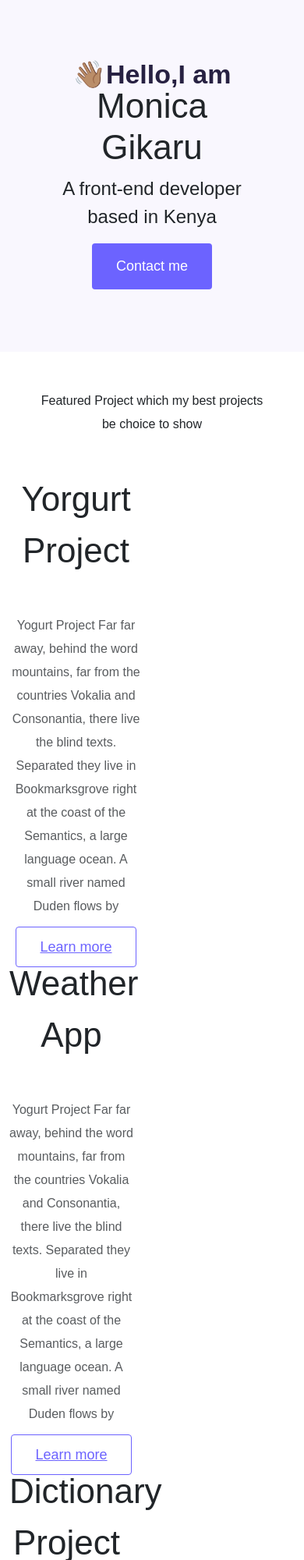
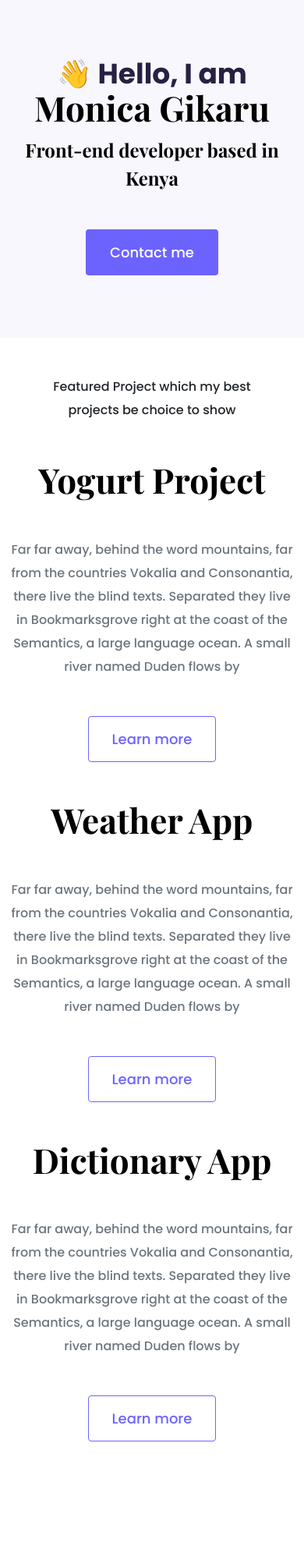
Before and after one commit to Monica-G30/portfoli-project, a plain HTML site: page index.html in a window 390 px wide. Shown: the top 2000 px of the page at 78% size. After the commit the page ends 1848 px from the top, so only its background shows below. Drawn offline with nearby package versions, Linux system fonts and the light colour scheme.

Commit message:
added two images and updated the about.html page

```diff
--- a/index.html
+++ b/index.html
@@ -2,31 +2,38 @@
 <html lang="en">
   <head>
     <meta charset="UTF-8" />
+    <meta http-equiv="X-UA-Compatible" content="IE=edge" />
     <meta name="viewport" content="width=device-width, initial-scale=1.0" />
+    <title>SheCodes Portfolio</title>
+
     <link
-      href="https://cdn.jsdelivr.net/npm/bootstrap@5.3.3/dist/css/bootstrap.min.css"
+      href="https://cdn.jsdelivr.net/npm/bootstrap@5.0.0-beta2/dist/css/bootstrap.min.css"
       rel="stylesheet"
-      integrity="sha384-QWTKZyjpPEjISv5WaRU9OFeRpok6YctnYmDr5pNlyT2bRjXh0JMhjY6hW+ALEwIH"
+      integrity="sha384-BmbxuPwQa2lc/FVzBcNJ7UAyJxM6wuqIj61tLrc4wSX0szH/Ev+nYRRuWlolflfl"
       crossorigin="anonymous"
     />
+    <link rel="preconnect" href="https://fonts.gstatic.com" />
+    <link
+      href="https://fonts.googleapis.com/css2?family=Playfair+Display:wght@700&family=Poppins:wght@500;700&display=swap"
+      rel="stylesheet"
+    />
     <link rel="stylesheet" href="styles/portfolio.css" />
+
     <script
-      src="https://cdn.jsdelivr.net/npm/bootstrap@5.3.3/dist/js/bootstrap.bundle.min.js"
-      integrity="sha384-YvpcrYf0tY3lHB60NNkmXc5s9fDVZLESaAA55NDzOxhy9GkcIdslK1eN7N6jIeHz"
+      src="https://cdn.jsdelivr.net/npm/bootstrap@5.0.0-beta2/dist/js/bootstrap.bundle.min.js"
+      integrity="sha384-b5kHyXgcpbZJO/tY9Ul7kGkf1S0CWuKcCD38l8YkeH8z8QjE0GmW1gYU5S9FOnJ0"
       crossorigin="anonymous"
     ></script>
     <script
-      src="https://kit.fontawesome.com/9dcaa0e478.js"
+      src="https://kit.fontawesome.com/ddc3ee268a.js"
       crossorigin="anonymous"
     ></script>
-
-    <title>Document</title>
   </head>
   <body>
     <div class="hero">
-      <p>👋🏽Hello,I am</p>
+      <p>👋 Hello, I am</p>
       <h1>Monica Gikaru</h1>
-      <h2 class="mb-3">A front-end developer based in Kenya</h2>
+      <h2 class="mb-5">Front-end developer based in Kenya</h2>
       <div>
         <a href="#" class="btn btn-branding">Contact me</a>
       </div>
@@ -34,57 +41,56 @@
     <p class="text-center m-5">
       Featured Project which my best projects be choice to show
     </p>
-    </div>
     <div class="container">
       <div class="row mb-5">
         <div class="col d-none d-lg-block">
-        <img src="images/yorgurt.png" class="img-fluid" />
+          <img src="images/yogurt.png" class="img-fluid" alt="" />
         </div>
-      <div class="col-6">
-        <div class="project-description">
-          <h2 class="mb-5">Yorgurt Project</h2>
-          <p class="mb-4 text-muted">
-            Yogurt Project Far far away, behind the word mountains, far from the
-            countries Vokalia and Consonantia, there live the blind texts.
-            Separated they live in Bookmarksgrove right at the coast of the
-            Semantics, a large language ocean. A small river named Duden flows
-            by
+        <div class="col">
+          <div class="project-desciption">
+            <h2 class="mb-5">Yogurt Project</h2>
+            <p class="mb-5 text-muted">
+              Far far away, behind the word mountains, far from the countries
+              Vokalia and Consonantia, there live the blind texts. Separated
+              they live in Bookmarksgrove right at the coast of the Semantics, a
+              large language ocean. A small river named Duden flows by
             </p>
-          <a href="" class="btn-branding-outline">Learn more</a>
+            <a href="" class="btn btn-branding-outline"> Learn more </a>
+          </div>
         </div>
       </div>
       <div class="row mb-5">
-      <div class="col-6">
-        <div class="project-description">
+        <div class="col">
+          <div class="project-desciption">
             <h2 class="mb-5">Weather App</h2>
-          <p class="mb-4 text-muted">
-            Yogurt Project Far far away, behind the word mountains, far from the
-            countries Vokalia and Consonantia, there live the blind texts.
-            Separated they live in Bookmarksgrove right at the coast of the
-            Semantics, a large language ocean. A small river named Duden flows
-            by
+            <p class="mb-5 text-muted">
+              Far far away, behind the word mountains, far from the countries
+              Vokalia and Consonantia, there live the blind texts. Separated
+              they live in Bookmarksgrove right at the coast of the Semantics, a
+              large language ocean. A small river named Duden flows by
             </p>
-          <a href="" class="btn-branding-outline">Learn more</a>
+            <a href="" class="btn btn-branding-outline"> Learn more </a>
           </div>
         </div>
         <div class="col d-none d-lg-block">
-        <img src="images/weather.png" class="img-fluid" />
+          <img src="images/weather.png" class="img-fluid" alt="" />
         </div>
-       <div class="row mb-5">
+      </div>
+      <div class="row">
         <div class="col d-none d-lg-block">
-        <img src="images/dictionary.png" class="img-fluid" />
+          <img src="images/dictionary.png" class="img-fluid" alt="" />
         </div>
-      <div class="col-6">
-        <div class="project-description">
-          <h2 class="mb-5">Dictionary Project</h2>
-          <p class="mb-4 text-muted">
-            Yogurt Project Far far away, behind the word mountains, far from the
-            countries Vokalia and Consonantia, there live the blind texts.
-            Separated they live in Bookmarksgrove right at the coast of the
-            Semantics, a large language ocean. A small river named Duden flows
-            by
+        <div class="col">
+          <div class="project-desciption">
+            <h2 class="mb-5">Dictionary App</h2>
+            <p class="mb-5 text-muted">
+              Far far away, behind the word mountains, far from the countries
+              Vokalia and Consonantia, there live the blind texts. Separated
+              they live in Bookmarksgrove right at the coast of the Semantics, a
+              large language ocean. A small river named Duden flows by
             </p>
-          <a href="" class="btn-branding-outline">Learn more</a>
+            <a href="" class="btn btn-branding-outline"> Learn more </a>
+          </div>
         </div>
       </div>
     </div>
--- a/styles/portfolio.css
+++ b/styles/portfolio.css
@@ -1,57 +1,87 @@
 :root {
   --branding-color: #6c63ff;
   --secondary-color: #f9f7fe;
-  --heading-font-family: "playfair display", serif;
-  --default-font-family: "poppins", sans-serif;
+  --heading-font-family: "Playfair Display", serif;
+  --default-font-family: "Poppins", sans-serif;
 }
+
 body {
   font-family: var(--default-font-family);
 }
 
-h1.h2,
+h1,
+h2,
 h3,
 h4,
 h5,
 h6 {
+  color: black;
   font-family: var(--heading-font-family);
   font-weight: bold;
 }
-h2 {
-  font-size: 64px;
+
+h1 {
+  font-size: 96px;
   line-height: 1.5;
 }
 
+h2 {
+  font-size: 64px;
+}
+
 p {
+  font-weight: normal;
   font-size: 16px;
-  font-style: normal;
   line-height: 30px;
 }
+
 .hero {
-  background-color: var(--secondary-color);
+  background: var(--secondary-color);
   text-align: center;
   padding: 160px 20px;
 }
+
 .hero p {
-  font-size: 34px;
+  font-size: 36px;
   font-weight: bold;
   margin: 0;
   color: #272142;
 }
+
 .hero h2 {
-  font-family: "poppins", sans-serif;
+  font-family: var(--heading-font-family);
   font-weight: normal;
-  font-size: 24px;
   line-height: 1.5;
   font-size: 24px;
 }
+
+.about-section {
+  padding: 160px 20px;
+}
+
+.about-section h1 {
+  font-size: 64px;
+  line-height: 80px;
+}
+
+.about-section h2 {
+  font-size: 18px;
+  font-family: var(--default-font-family);
+}
+
+.about-section-content {
+  margin: 30px;
+}
+
 .btn-branding {
-  background-color: var(--branding-color);
+  background: var(--branding-color);
   border-radius: 4px;
   color: white;
   font-size: 18px;
   line-height: 27px;
   padding: 15px 30px;
 }
+
 .btn-branding-outline {
   color: var(--branding-color);
   border: 1px solid var(--branding-color);
@@ -60,20 +90,31 @@ p {
   line-height: 27px;
   padding: 15px 30px;
 }
-.project-description {
+
+.project-desciption {
   padding: 120px 60px;
 }
+
 @media (max-width: 900px) {
   h1 {
     font-size: 44px;
+    line-height: 56px;
   }
+
   h2 {
     font-size: 44px;
   }
+
   .hero {
-    padding: 80px 60px;
+    padding: 80px 20px;
   }
-  .project-description {
+
+  .about-section {
+    text-align: center;
+    padding: 0;
+  }
+
+  .project-desciption {
     padding: 0;
     text-align: center;
   }
```
Also changed, not shown: styles/about.html (added, +54 -0 lines), images/wangui.png (added), 1 other file. Lines whose indentation alone changed are shown as unchanged.
